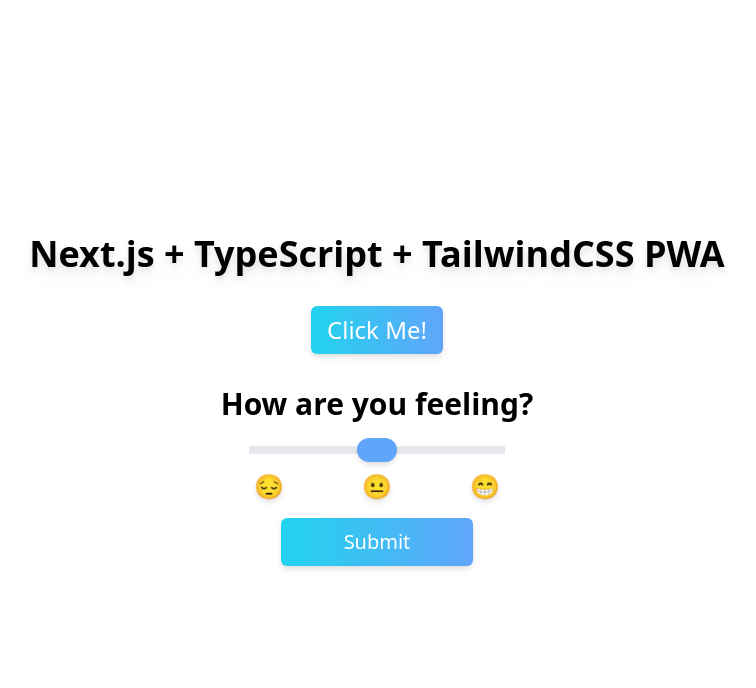
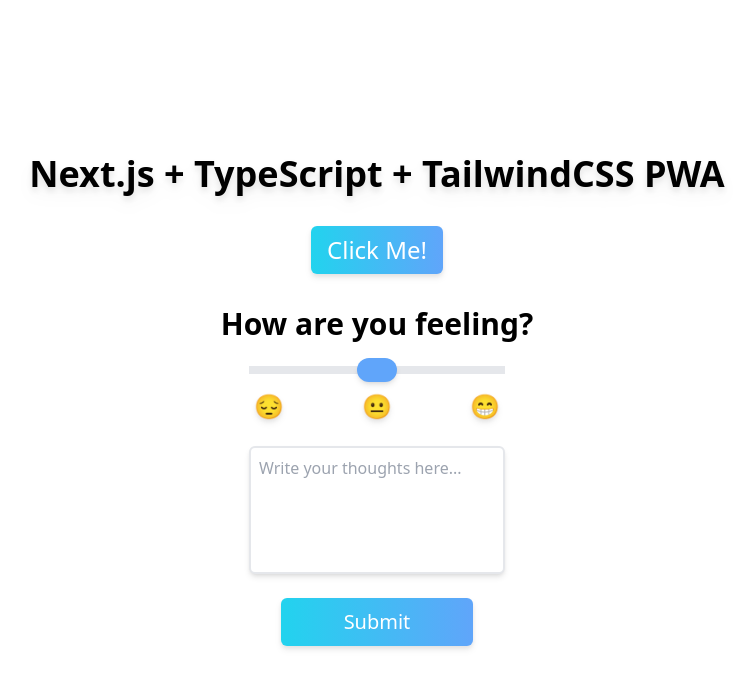
Before and after one commit to kphan32/vibes, a Next.js app: page / in a window 1280 px wide. Shown: the top 688 px of the page, without its empty margins (263-1019 px from the left). Built offline with nearby package versions, Linux system fonts and the light colour scheme.

Commit message:
Add description field and edit mood slider step

```diff
--- a/src/components/EntryForm.tsx
+++ b/src/components/EntryForm.tsx
@@ -14,14 +14,32 @@
         className="w-60 mood-score-slider"
         type="range"
         name="moodScore"
-        min={0}
-        max={10}
+        step={0.5}
+        min={0.0}
+        max={10.0}
       />
       <div className="w-64 flex flex-row justify-between select-none">
         <p className="w-10 text-center text-2xl drop-shadow-md">😔</p>
         <p className="w-10 text-center text-2xl drop-shadow-md">😐</p>
         <p className="w-10 text-center text-2xl drop-shadow-md">😁</p>
       </div>
+    </div>
+  );
+};
+
+const DescriptionField = () => {
+  return (
+    <div className="w-full flex flex-col justify-center items-center">
+      <label htmlFor="description" className="hidden">
+        Description
+      </label>
+      <Field
+        id="description"
+        as="textarea"
+        name="description"
+        className="w-64 h-32 p-2 resize-none rounded-md border-2 shadow-md focus:outline-none focus:ring-2"
+        placeholder="Write your thoughts here..."
+      />
     </div>
   );
 };
@@ -44,15 +62,16 @@
         initialValues={{
           timestamp: Date.now(),
           moodScore: 5.0,
-          description: null,
+          description: "",
         }}
         validate={() => []}
         onSubmit={(values, data) => {
           console.info("Submitted", values);
         }}
       >
-        <Form className="w-full flex flex-col justify-center items-center space-y-4">
+        <Form className="w-full flex flex-col justify-center items-center space-y-6">
           <MoodSlider />
+          <DescriptionField />
           <Submit />
         </Form>
       </Formik>
--- a/src/types/entry.ts
+++ b/src/types/entry.ts
@@ -1,7 +1,7 @@
 type Entry = {
   timestamp: Date;
   moodScore: number;
-  description?: string;
+  description: string;
 };
 
 export default Entry;
```
